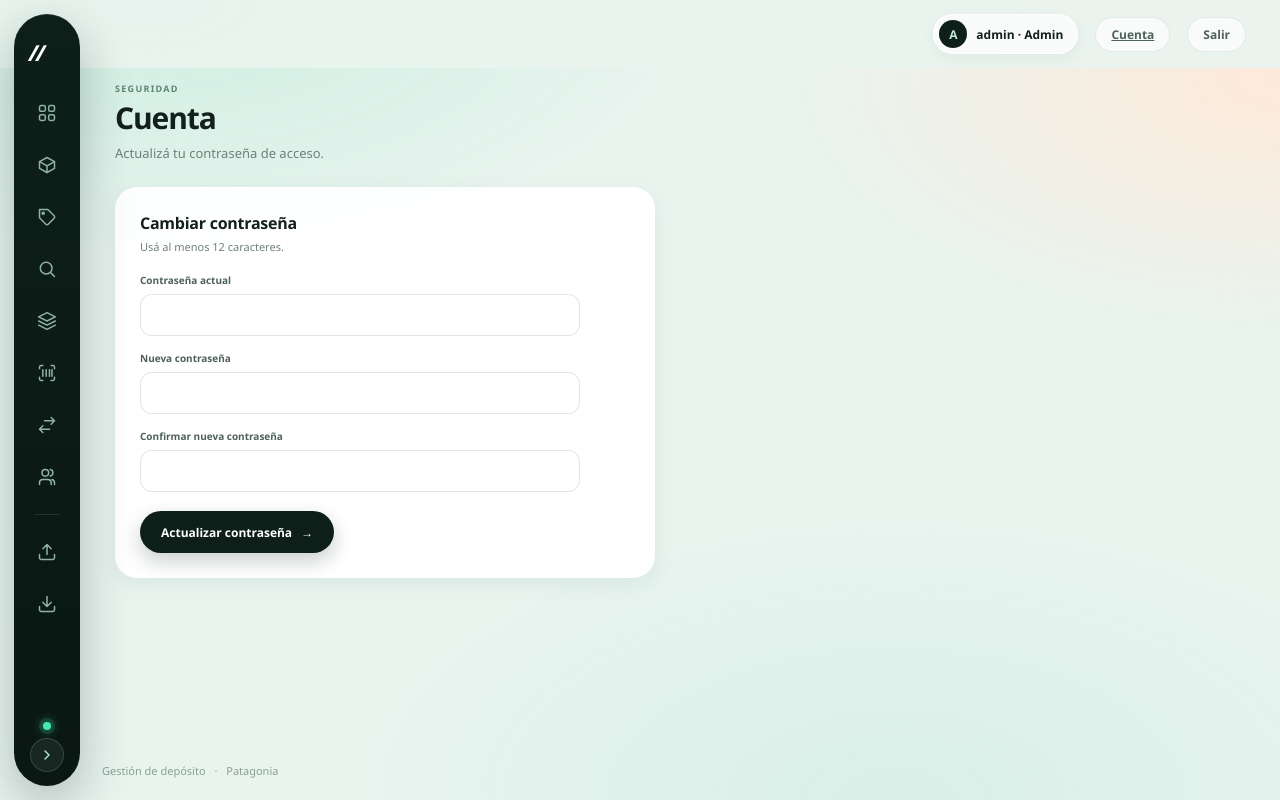
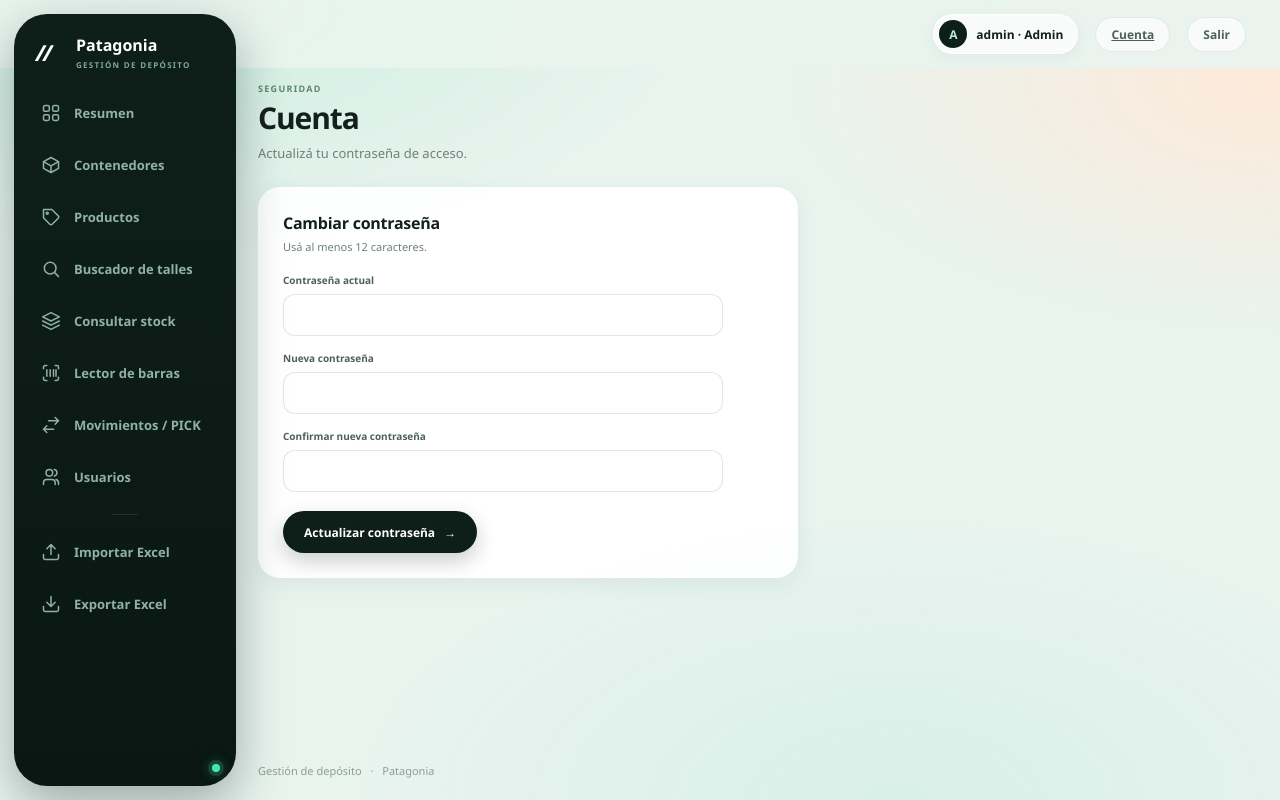
Before and after one commit to niroselania/relaxitretiroMOD, a Flask app: page /cuenta in a window 1280 px wide. Run offline with Flask 3, Linux system fonts and the light colour scheme; the visitor is signed in with stand-in values (Sample User, id 1); data comes from the database, SQL or seed files in the repository; parts of the project's set-up code (start-up, migrations or seed data) failed here and were passed over.

Commit message:
Add files via upload

```diff
--- a/static/app.css
+++ b/static/app.css
@@ -184,3 +184,4 @@ label{color:#4d6159}
 }
 @media(prefers-reduced-motion:reduce){*,*:before,*:after{animation-duration:.01ms!important;animation-delay:0s!important;transition-duration:.01ms!important}}
 .finder-button{min-width:132px;gap:9px}.finder-button:disabled{opacity:.78;cursor:wait;transform:none}.finder-button-label{display:inline-flex;align-items:center;gap:7px}.finder-spinner{width:15px;height:15px;border:2px solid rgba(2,22,14,.22);border-top-color:#062b1c;border-radius:50%;animation:finderSpin .65s linear infinite}.finder-spinner[hidden]{display:none}.finder-status{min-height:15px;margin-top:9px;color:var(--muted);font-size:10px}.finder-loading{display:flex;align-items:center;justify-content:center;gap:12px;min-height:96px;color:var(--muted);animation:finderPulse 1.1s ease-in-out infinite alternate}.finder-loading .finder-spinner{width:20px;height:20px;border-color:rgba(91,235,184,.18);border-top-color:#59ebb8}.finder-results-enter{animation:finderEnter .2s ease both}@keyframes finderSpin{to{transform:rotate(360deg)}}@keyframes finderPulse{from{opacity:.6}to{opacity:1}}@keyframes finderEnter{from{opacity:.3;transform:translateY(5px)}to{opacity:1;transform:translateY(0)}}@media(prefers-reduced-motion:reduce){.finder-spinner,.finder-loading{animation:none}}
+@media(min-width:761px){.rail.rail-open+.main-shell{--ml:250px;margin-left:250px}}
--- a/templates/base.html
+++ b/templates/base.html
@@ -5,11 +5,11 @@
   <meta charset="utf-8"><meta name="viewport" content="width=device-width, initial-scale=1">
   <meta name="theme-color" content="#0e1f1a">
   <title>{% block title %}Depósito{% endblock %} · Patagonia</title>
-  <link rel="stylesheet" href="{{ url_for('static', filename='app.css', v='v22-3') }}">
+  <link rel="stylesheet" href="{{ url_for('static', filename='app.css', v='v22-4') }}">
 </head>
 <body>
 {% if session.get('user_id') %}
-<aside class="rail" id="rail" aria-label="Menú principal">
+<aside class="rail rail-open" id="rail" aria-label="Menú principal">
   <a class="rail-logo" href="{{ url_for('dashboard') }}" aria-label="Inicio"><span class="brand-mark">//</span><span class="rail-brand">Patagonia<small>GESTIÓN DE DEPÓSITO</small></span></a>
   <nav class="rail-nav">
     <a class="rail-link {% if active_path == '/' %}active{% endif %}" href="{{ url_for('dashboard') }}" data-tip="Resumen">{{ ico('resumen') }}<span class="rail-text">Resumen</span></a>
@@ -26,7 +26,6 @@
   </nav>
   <div class="rail-foot">
     <span class="rail-dot" title="Sistema listo"></span>
-    <button class="rail-toggle" type="button" id="rail-toggle" aria-label="Expandir menú" aria-expanded="false" title="Expandir / plegar menú"><svg viewBox="0 0 24 24"><path d="M9 6l6 6-6 6"/></svg></button>
   </div>
 </aside>
 <div class="main-shell">
@@ -42,19 +41,7 @@
 {% if session.get('user_id') %}<script>
 (() => {
   const rail = document.getElementById('rail');
-  const toggle = document.getElementById('rail-toggle');
   const reduce = window.matchMedia('(prefers-reduced-motion: reduce)').matches;
-
-  /* menú: se expande/pliega y recuerda el estado (escritorio) */
-  const setOpen = open => {
-    rail.classList.toggle('rail-open', open);
-    toggle.setAttribute('aria-expanded', String(open));
-    toggle.setAttribute('aria-label', open ? 'Plegar menú' : 'Expandir menú');
-  };
-  /* el menú expandido se superpone al contenido (no lo reacomoda): se cierra al tocar fuera o con Esc */
-  toggle.addEventListener('click', e => { e.stopPropagation(); setOpen(!rail.classList.contains('rail-open')); });
-  document.addEventListener('click', e => { if (!rail.contains(e.target)) setOpen(false); });
-  document.addEventListener('keydown', e => { if (e.key === 'Escape') setOpen(false); });
 
   /* en celular, deja visible el ítem activo de la barra inferior */
   const active = rail.querySelector('.rail-link.active');
```
